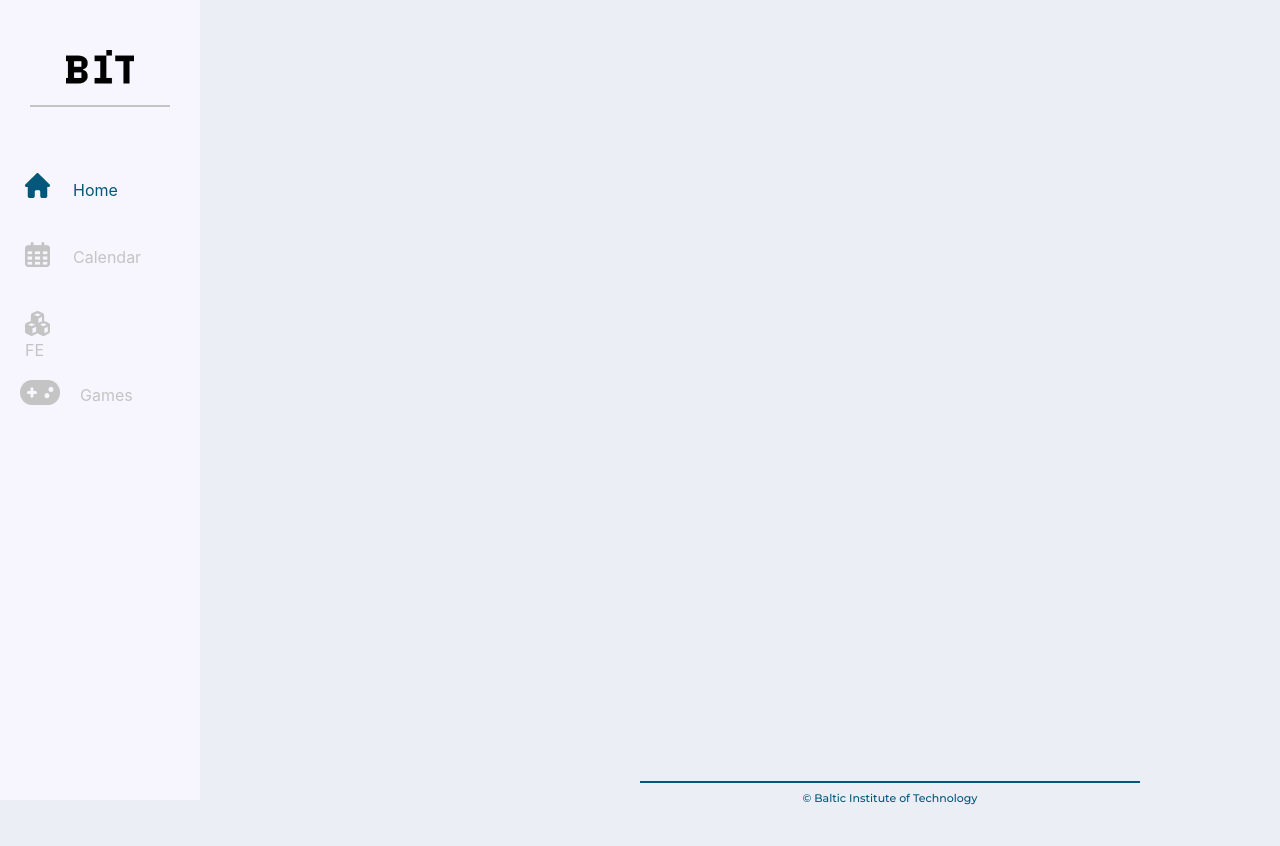
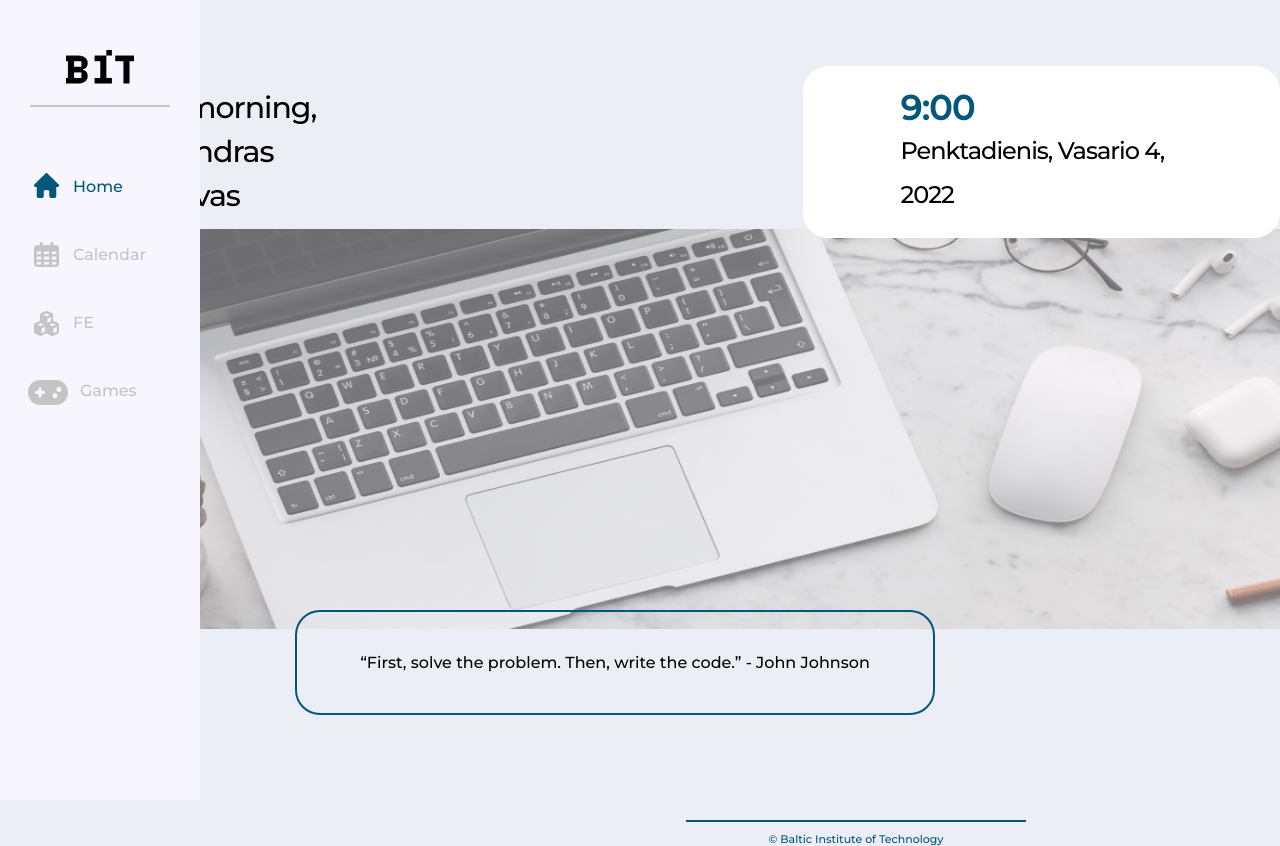
Before and after one commit to AleksandrasBulatovas/Friday-chalange-2022-01-21, a plain HTML site: page Friday Chalange/index.html in a window 1280 px wide. Before the commit the page ends 815 px from the top, so only its background shows below. Drawn offline with Linux system fonts and the light colour scheme.

Commit message:
antros savaites darbas

```diff
--- a/Friday Chalange/assets/layout.css
+++ b/Friday Chalange/assets/layout.css
@@ -1,5 +1,3 @@
-
-
 #header .navbar {
     background: #F7F6FF;
     width: 100px;
@@ -10,15 +8,7 @@
 
 #header .navbar:hover {
     width: 200px;
-
-}
-
-.container {
-    width: 100%;
-    height: 100%;
-    max-width: 1230px;
-    margin-left: auto;
-    margin-right: auto;
+    ;
 }
 
 
@@ -39,70 +29,145 @@
 
 }
 
-
-
 #header .navigation ul {
     list-style: none;
     padding: 30px 0 0px 25px;
 }
 
-#header .navigation ul li a {
-    text-decoration: none;
-    color: #c4c4c4;
-    }
-
 #header .navigation li {
-    padding: 20px 0px;
+    padding: 20px 9px;
     width: 100px;
 }
 
 #header .navigation .pav1 {
     position: absolute;
     left: 73px;
-    top: 180px;
+    top: 177px;
     color: #02577a;
+    opacity: 0;
+    transition: all .5s ease-in-out;
 }
 
+#header .navbar:hover .pav1 {
+    opacity: 1;
+}
+#header .navbar:hover .pav2 {
+    opacity: 1;
+}
+#header .navbar:hover .pav3 {
+    opacity: 1;
+}
+#header .navbar:hover .pav4{
+    opacity: 1;
+}
 #header .navigation .pav2 {
     position: absolute;
     left: 73px;
-    top: 247px;
+    top: 245px;
+    color: #c4c4c4;
+    opacity: 0;
+    transition: all .5s ease-in-out;
 }
 
 #header .navigation .pav3 {
     position: absolute;
-    left: 73;
-    top: 315;
+    left: 73px;
+    top: 313px;
+    color: #c4c4c4;
+    opacity: 0;
+    transition: all .5s ease-in-out;
 }
 
 #header .navigation .pav4 {
     position: absolute;
     left: 80px;
-    top: 385px;
+    top: 381px;
+    color: #c4c4c4;
+    opacity: 0;
+    transition: all .5s ease-in-out;
 }
 
 .navigation .games {
     position: absolute;
-    left: 20px;
+    left: 28px;
+}
+
+* {
+    box-sizing: border-box;
+}
+.container {
+    width: 100%;
+    max-width: 1440px;
+    margin-left: auto;
+    margin-right: auto;
+    height: 100vh;
+}
+#home {
+    background-image: url(../img/workplace.png);
+    background-repeat: no-repeat;
+    background-position-x: 100px;
+    background-position-y: 229px;
+    background-size: 1609px 400px;
+}
+#home .row {
+    display: flex;
+    column-gap: 34%;
+    justify-content: center;
+    align-items: center;
+    padding-top: 56px;
+}
+
+#home .bottom-row {
+    text-align: center;
+    position: fixed;
+    bottom: 85px;
+    width: 50%;
+    border: 2px solid #02577A;
+    border-radius: 25px;
+    padding: 25px;
+    margin: 0 295px;
+}
+#home .hello p {
+    font-size: 30px;
+    line-height: 44px;
+    letter-spacing: -1px;
+    padding-left: 100px;
+}
+#home .clock {
+    padding: 20px 96px;
+    border: 1px solid #FFFFFF;
+    border-radius: 25px;
+    background-color: #FFFFFF;
+}
+#home .clock p {
+    font-size: 24px;
+    letter-spacing: -1px;
+    line-height: 44px;
+    margin: 0;
+
+}
+#home .clock h2 {
+    font-size: 34px;
+    color: #02577a;
+    margin: 0;
 }
 
  #footer {
-    left: 640px;
-    top: 770px;
+    left: 686px;
+    top: 820px;
     position: absolute;
     text-align: center;
     color: #02577a;
 }
 
 .footer-line {
-    width: 500px;
+    width: 340px;
     height: 2px;
     background-color: #02577a;
+    padding: 1px;
 }
 
 .footer-line p {
-    padding: 10px;
     font-family: 'Montserrat';
     font-size: 11px;
-
 }
--- a/Friday Chalange/global.css
+++ b/Friday Chalange/global.css
@@ -1,7 +1,7 @@
-@import url('https://fonts.googleapis.com/css2?family=Montserrat:wght@500&family=Open+Sans:ital,wght@0,300;0,400;0,500;0,600;0,700;1,300;1,400;1,500;1,600;1,700&family=Oswald:wght@300;400;700&family=Roboto+Slab&display=swap');
-
+@import url('https://fonts.googleapis.com/css2?family=Montserrat:wght@100;200;300;400;500&display=swap');
 body {
-    background: #EBEEF5;;
+    background: #EBEEF5;
     margin: 0;
-    font-family: -apple-system, BlinkMacSystemFont, 'Segoe UI', Roboto, Oxygen, Ubuntu, Cantarell, 'Open Sans', 'Helvetica Neue', sans-serif;
+    font-weight: 500;
+    font-family: 'Montserrat', sans-serif;
 }
--- a/Friday Chalange/index.html
+++ b/Friday Chalange/index.html
@@ -19,15 +19,41 @@
                 </div>
                     <nav class="navigation">
                         <ul>
-                            <li><a href="#"><img src="img/Vector (1).png" alt="home"><div class="pav1">Home</div></a></li>
-                            <li><a href="#"><img src="img/Vector (2).png" alt="calendar"><div class="pav2">Calendar</div></a></li>
-                            <li><a href="#"><img src="img/Vector (3).png" alt="fe"><div class="pav3">FE</div></a></li>
-                            <li><a href="#"><img class="games" src="img/Vector (4).png" alt="games"><div class="pav4">Games</div></a></li>
+                            <li><a href="#"><img src="img/Vector (1).png" alt="home"></a>
+                                <div class="pav1">Home</div>
+                            </li>
+                            <li><a href="#"><img src="img/Vector (2).png" alt="calendar"></a>
+                                <div class="pav2">Calendar</div>
+                            </li>
+                            <li><a href="#"><img src="img/Vector (3).png" alt="fe"></a>
+                                <div class="pav3">FE</div>
+                            </li>
+                            <li><a href="#"><img class="games" src="img/Vector (4).png" alt="games"></a>
+                                <div class="pav4">Games</div>
+                            </li>
                         </ul>
                     </nav>
                 </div>
             </div>
         </header>
+
+        <section id="home">
+            <div class="container">
+                <div class="row">
+                    <div class="hello">
+                        <p>Good morning,</br> Aleksandras Bulatovas</p>
+                    </div>
+                    <div class="clock">
+                        <h2>9:00</h2>
+                        <p>Penktadienis, Vasario 4, 2022 </p>
+                    </div>
+                </div>
+                <div class="bottom-row">
+                    <p>“First, solve the problem. Then, write the code.” - John Johnson</p>
+                </div>
+            </div>
+        </section>
+
 
         <footer id="footer">
             <div class="footer-line">
```
Also changed, not shown: Friday Chalange/img/workplace.png (added). Lines whose indentation alone changed are shown as unchanged.
